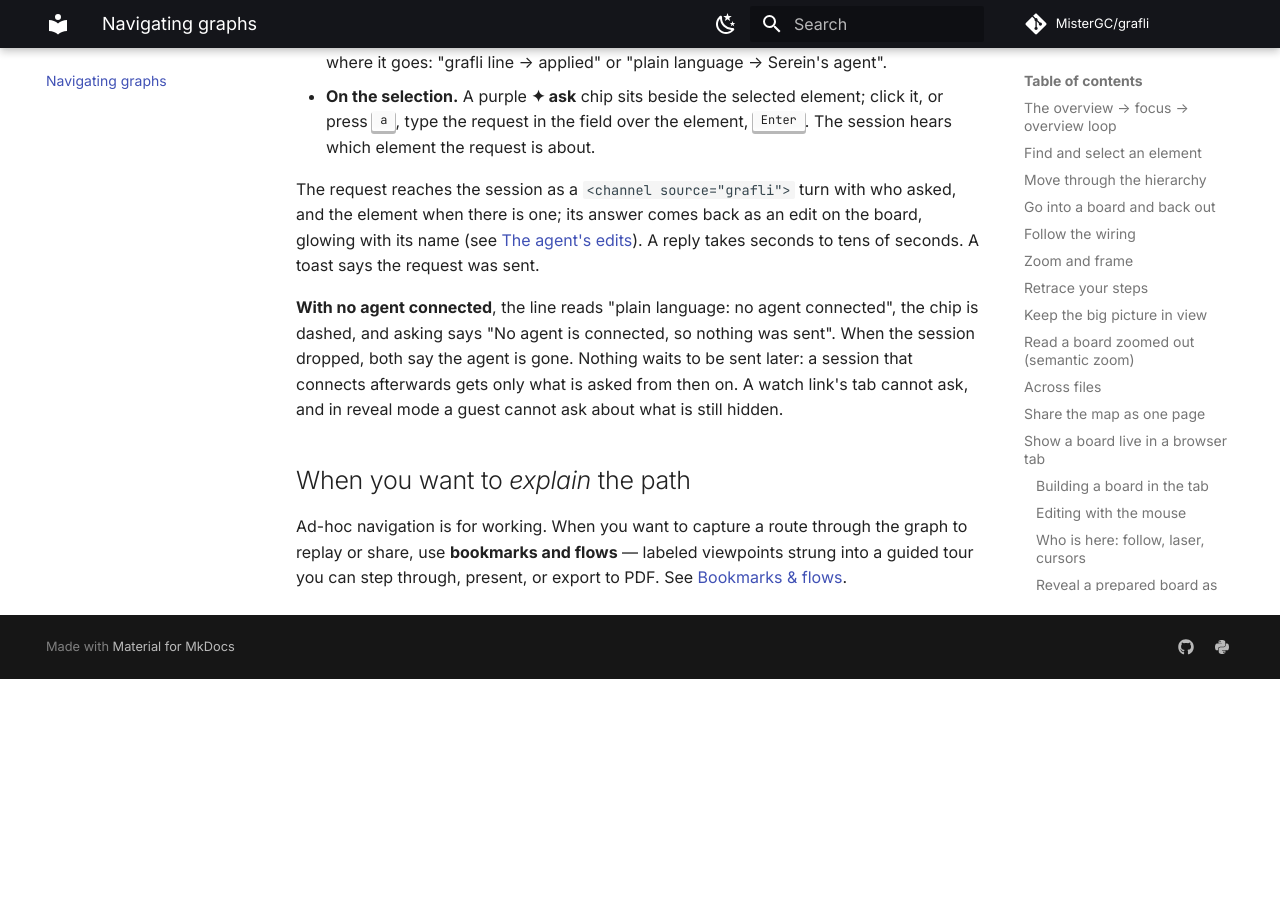
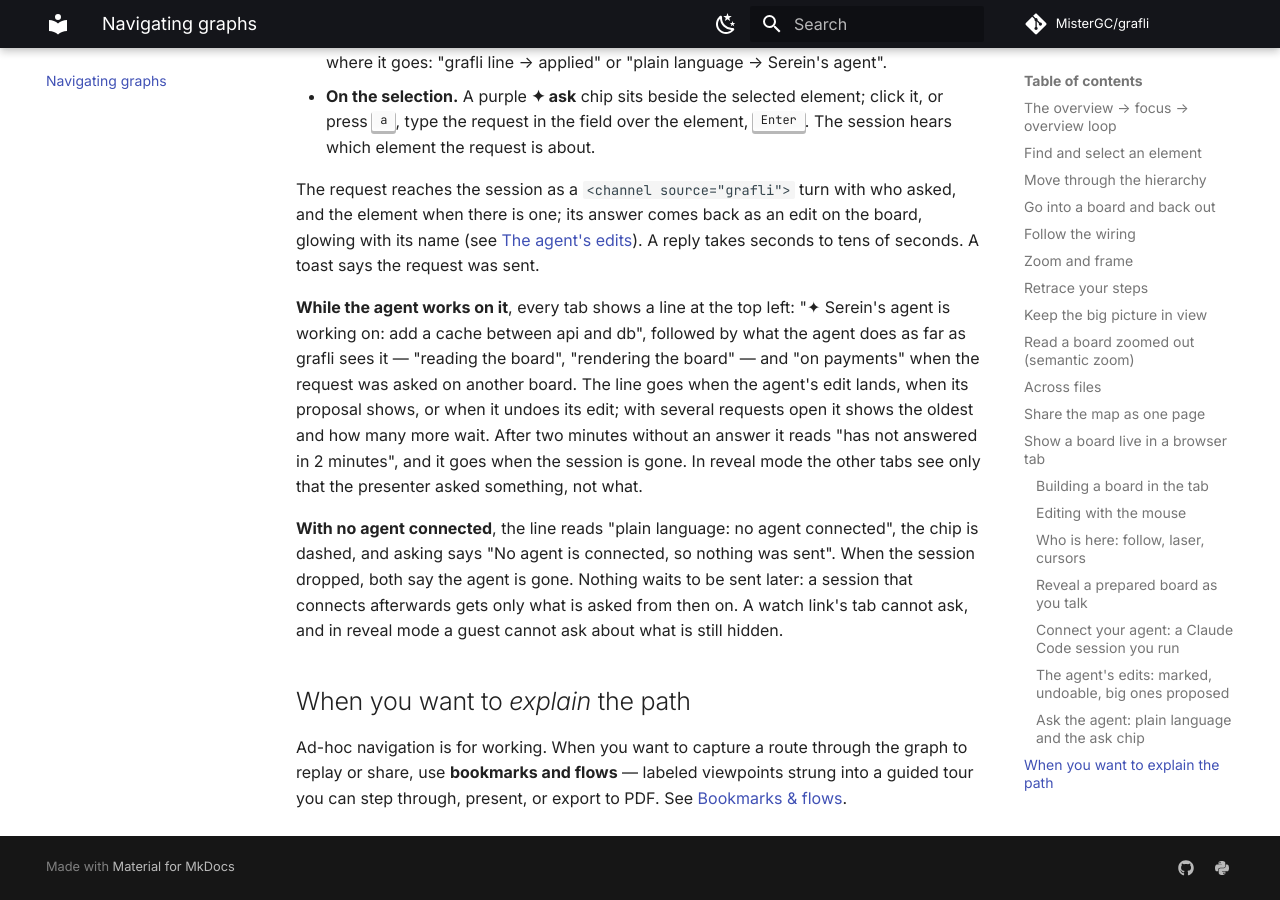
Before and after one commit to MisterGC/grafli, an MkDocs documentation site: the page built from docs/navigating.md, in a window 1280 px wide and 900 px high, scrolled down 12803 px. Built offline with MkDocs 1.6.1 and Material for MkDocs 9.7.7, drawn with Linux system fonts in a browser that asks for light colours; comment, search, counter and statistics services are not loaded; before the commit the page ends 13482 px from its top, so only the background shows below that.

Commit message:
Describe the agent's working line in the live tab docs

```diff
--- a/docs/navigating.md
+++ b/docs/navigating.md
@@ -505,6 +505,17 @@ edit on the board, glowing with its name (see
 A reply takes seconds to tens of seconds. A toast says the request was
 sent.
 
+**While the agent works on it**, every tab shows a line at the top left:
+"✦ Serein's agent is working on: add a cache between api and db", followed
+by what the agent does as far as grafli sees it — "reading the board",
+"rendering the board" — and "on payments" when the request was asked on
+another board. The line goes when the agent's edit lands, when its
+proposal shows, or when it undoes its edit; with several requests open it
+shows the oldest and how many more wait. After two minutes without an
+answer it reads "has not answered in 2 minutes", and it goes when the
+session is gone. In reveal mode the other tabs see only that the presenter
+asked something, not what.
+
 **With no agent connected**, the line reads "plain language: no agent
 connected", the chip is dashed, and asking says "No agent is connected, so
 nothing was sent". When the session dropped, both say the agent is gone.
```
